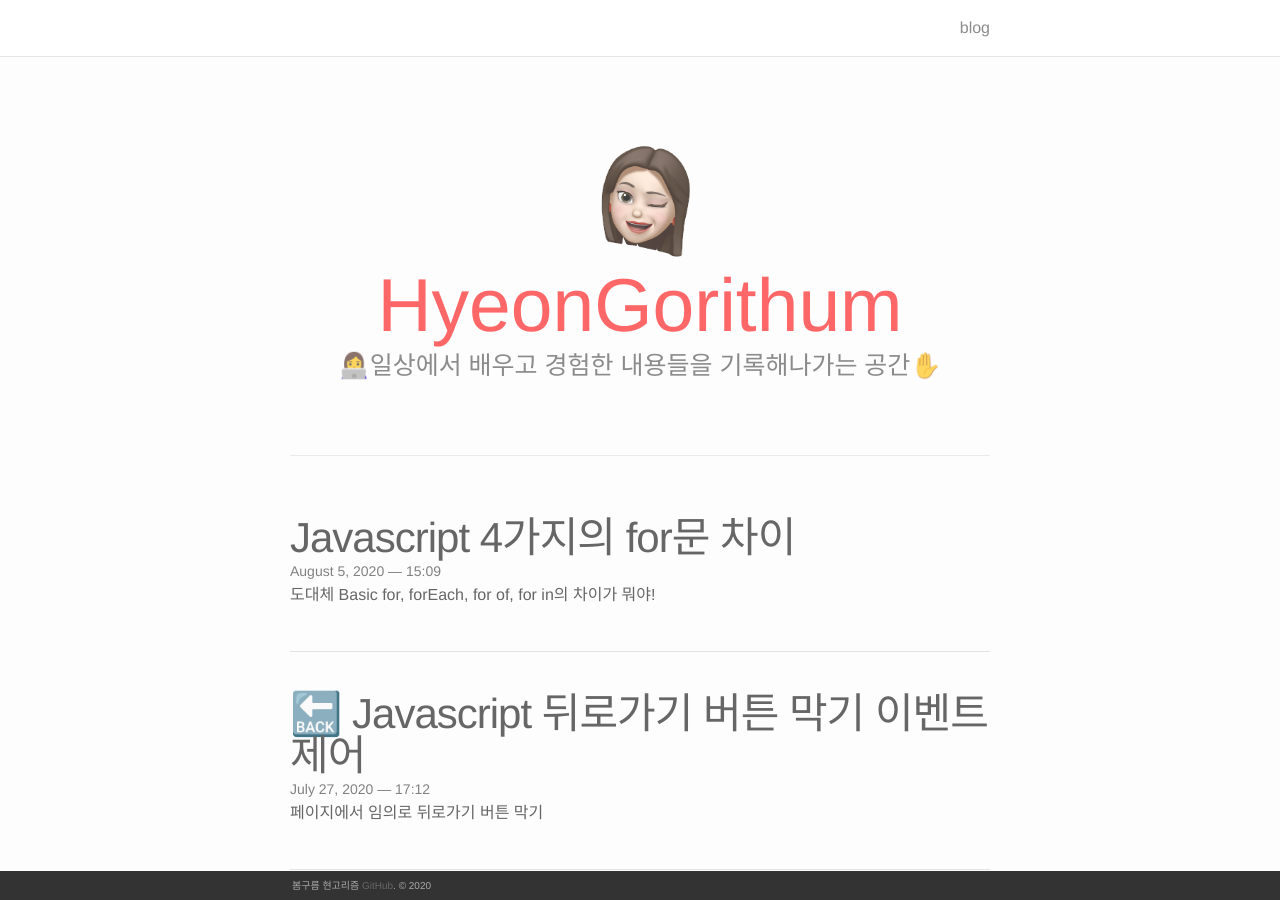
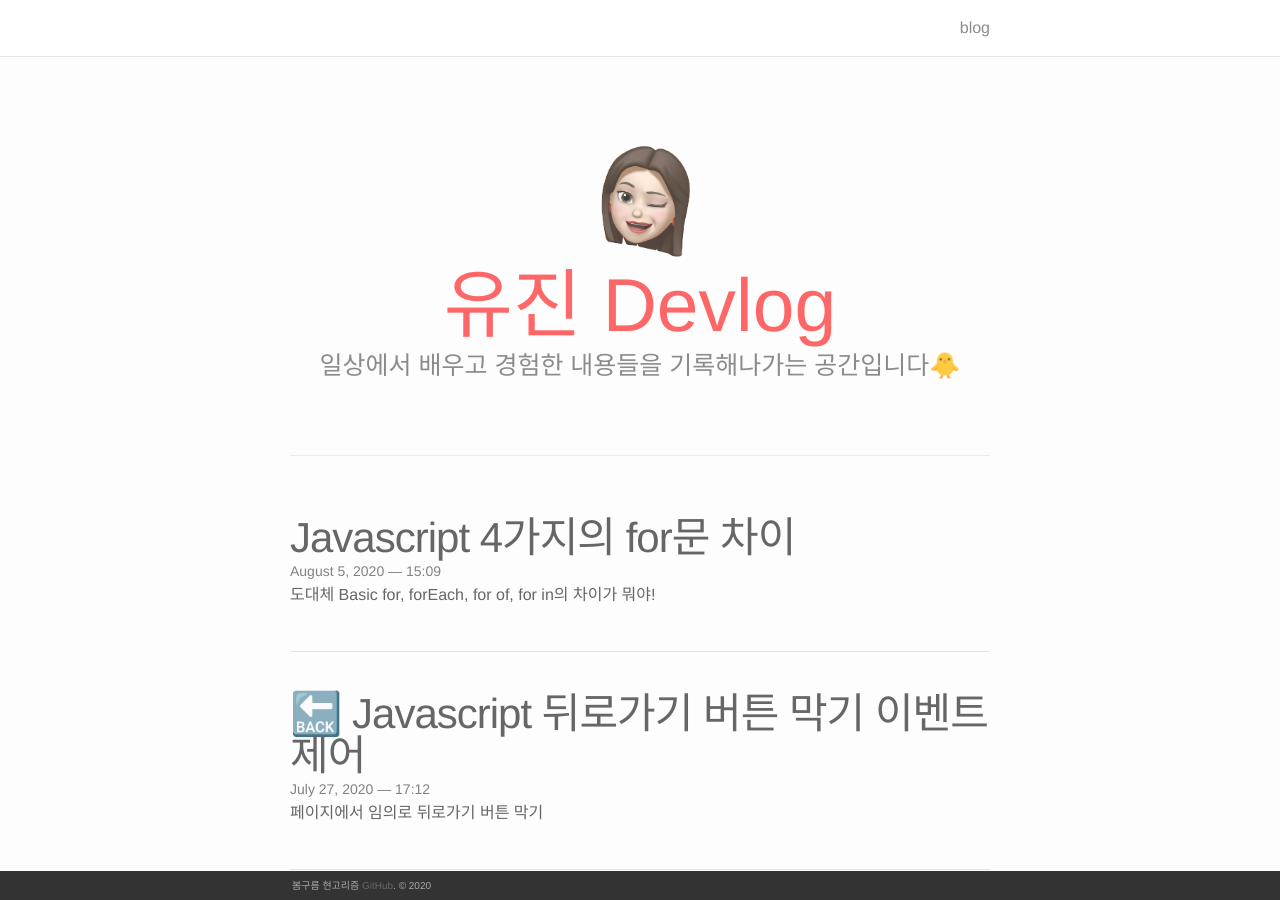
Before and after one commit to HyunYuJin/HyunYuJin.github.io, a Jekyll site: the page built from index.html, in a window 1280 px wide and 900 px high. Built offline with Jekyll 4.4.1, drawn with Linux system fonts in a browser that asks for light colours; nearby versions of some CDN libraries; the list of posts is cut into pages by our own code.

Commit message:
Change Blog title and description

```diff
--- a/index.html
+++ b/index.html
@@ -4,8 +4,8 @@ layout: default
 
 <div class="header-bar">
   <img src="./img/avatar.png" alt="Avatar" style="vertical-align: middle; width: 150px; height: 150px; border-radius: 50%;">
-  <h1>HyeonGorithum</h1>
-  <h2>👩‍💻일상에서 배우고 경험한 내용들을 기록해나가는 공간✋</h2>
+  <h1>유진 Devlog</h1>
+  <h2>일상에서 배우고 경험한 내용들을 기록해나가는 공간입니다🐥</h2>
   <br/>
   <hr>
   <br/>
```
